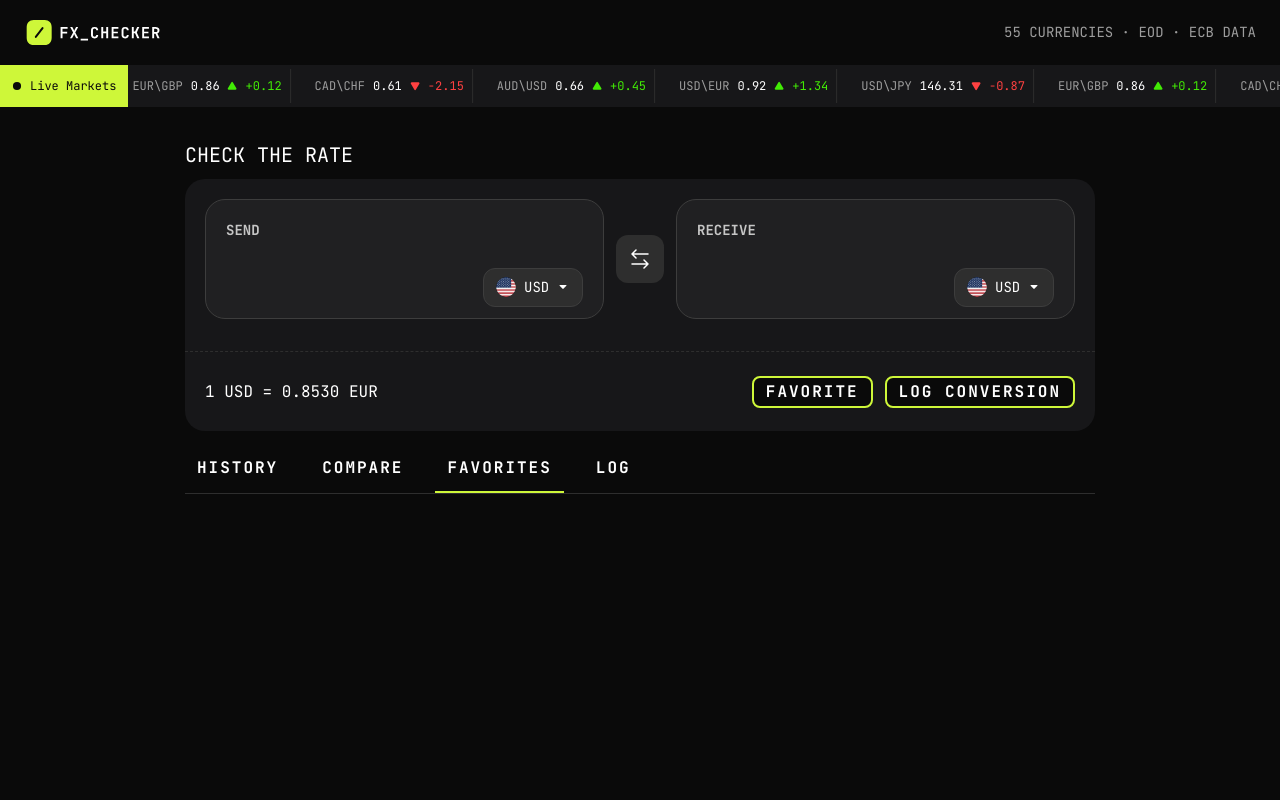
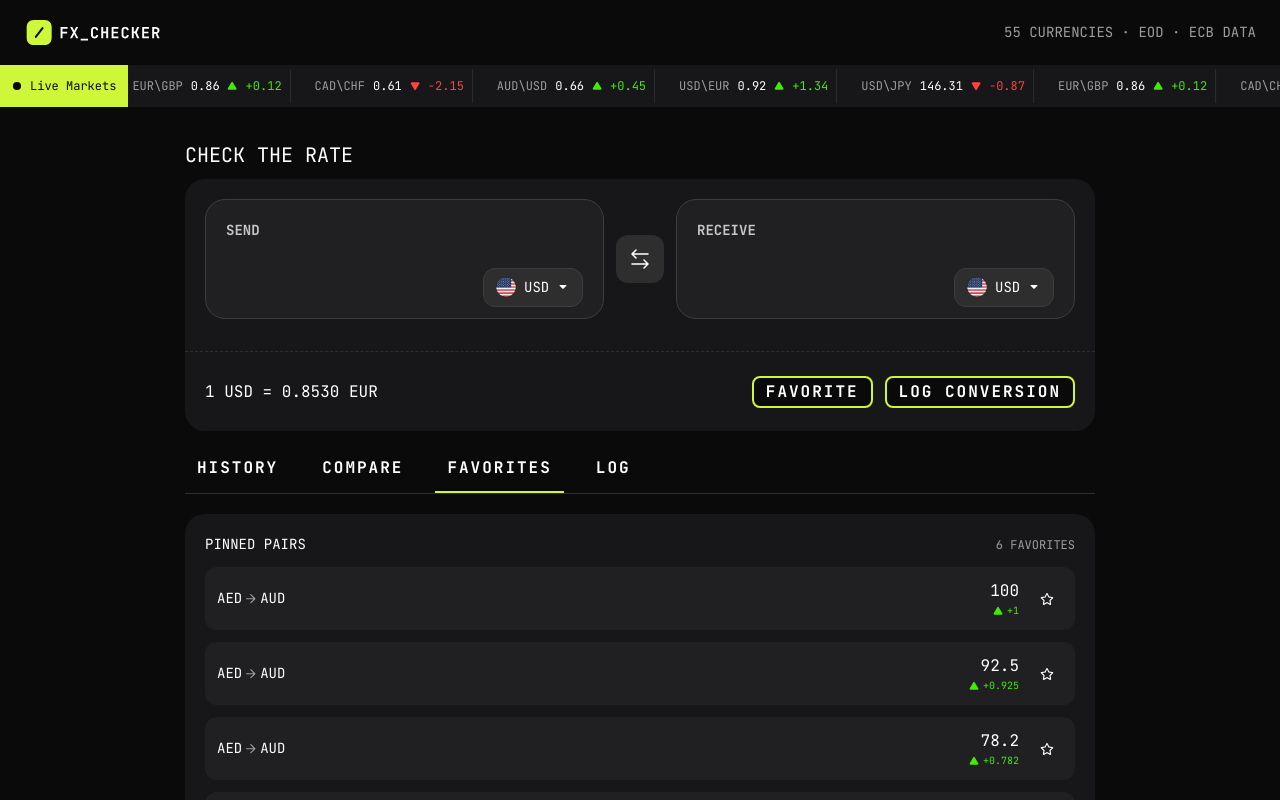
Before and after one commit to Zeeka32/currency-converter, a React (Vite) app: page / in a window 1280 px wide. Both pictures are taken after a click on the button "FAVORITES". Shown: the top 800 px of the page. Built offline with nearby package versions, Linux system fonts and the light colour scheme.

Commit message:
tabs/favorites

```diff
--- /dev/null
+++ b/src/components/FavoriteTable/favoriteTable.module.css
@@ -0,0 +1,61 @@
+.table {
+  background-color: var(--Neutral-700);
+  color: var(--Neutral-50);
+  font-size: 14px;
+  padding: var(--spacing-lg);
+  border-radius: var(--spacing-lg);
+  border: 0px solid black;
+  width: 100%;
+  display: flex;
+  flex-direction: column;
+  gap: var(--spacing-md);
+}
+.table .header {
+  display: flex;
+  flex-direction: row;
+  align-items: center;
+  justify-content: space-between;
+}
+@media screen and (max-width: 768px) {
+  .table .header {
+    flex-direction: column;
+    align-items: start;
+  }
+}
+.table .header .left {
+  display: flex;
+  align-items: center;
+  gap: var(--spacing-md);
+}
+.table .header .left .left-header {
+  color: var(--Neutral-200);
+}
+.table .header .right p {
+  color: var(--Neutral-200);
+  font-size: 12px;
+}
+.table .container {
+  display: flex;
+  flex-direction: row;
+  align-items: center;
+  justify-content: space-between;
+  gap: var(--spacing-md);
+}
+
+.card {
+  background-color: var(--Neutral-700);
+  color: var(--Neutral-200);
+  font-size: 32px;
+  padding: var(--spacing-lg);
+  border-radius: var(--spacing-lg);
+  border: 0px solid black;
+  width: 100%;
+  display: flex;
+  flex-direction: row;
+  gap: var(--spacing-md);
+  justify-content: center;
+  align-items: center;
+}
+.card h2 {
+  font-size: var(--font-size-xl);
+}/*# sourceMappingURL=favoriteTable.module.css.map */
--- /dev/null
+++ b/src/components/FavoriteTable/favoriteTable.module.scss
@@ -0,0 +1,72 @@
+$sm: 640px; // large phones
+$md: 768px; // tablets (portrait)
+$lg: 1024px; // tablets / small laptops
+$xl: 1280px; // desktops
+
+.table {
+  background-color: var(--Neutral-700);
+  color: var(--Neutral-50);
+  font-size: 14px;
+  padding: var(--spacing-lg);
+  border-radius: var(--spacing-lg);
+  border: 0px solid black;
+  width: 100%;
+  display: flex;
+  flex-direction: column;
+  gap: var(--spacing-md);
+
+  .header {
+    display: flex;
+    flex-direction: row;
+    align-items: center;
+    justify-content: space-between;
+
+    @media screen and (max-width: $md) {
+      flex-direction: column;
+      align-items: start;
+    }
+
+    .left {
+      display: flex;
+      align-items: center;
+      gap: var(--spacing-md);
+
+      .left-header {
+        color: var(--Neutral-200);
+      }
+    }
+    .right {
+      p {
+        color: var(--Neutral-200);
+        font-size: 12px;
+      }
+    }
+  }
+
+  .container {
+    display: flex;
+    flex-direction: row;
+    align-items: center;
+    justify-content: space-between;
+    gap: var(--spacing-md);
+  }
+}
+
+.card {
+  background-color: var(--Neutral-700);
+  color: var(--Neutral-200);
+  font-size: 32px;
+  padding: var(--spacing-lg);
+  border-radius: var(--spacing-lg);
+  border: 0px solid black;
+  width: 100%;
+  display: flex;
+  flex-direction: row;
+  gap: var(--spacing-md);
+  justify-content: center;
+  align-items: center;
+
+  h2 {
+    font-size: var(--font-size-xl);
+  }
+}
--- /dev/null
+++ b/src/components/FavoriteTable/favoriteTable.tsx
@@ -0,0 +1,96 @@
+import { currencies, type CurrencyCode } from "@/shared/constants/flagIcons";
+import classes from "./favoriteTable.module.css";
+import { useState, type ComponentProps } from "react";
+import {
+  CurrencyPair,
+  FavoriteButton,
+  GenericCurrencyCard,
+  NumberStack,
+} from "../ui/CurrencyCard/currencyCard";
+
+type CurrencyFromList = (typeof currencies)[number];
+
+type MultiConvertTableProps = ComponentProps<"div"> & {
+  amount: number;
+  sourceUnit: CurrencyCode;
+  data: {
+    code: CurrencyCode;
+    convertedAmount: number;
+    sourceUnit: number;
+  }[];
+};
+
+type CurrencyRowData = {
+  code: CurrencyCode;
+  convertedAmount: number;
+  sourceUnit: number;
+  currency: CurrencyFromList;
+};
+
+const FavoriteTable = ({
+  amount,
+  sourceUnit,
+  data,
+  className = "",
+  ...props
+}: MultiConvertTableProps) => {
+  const [activeCodes, setActiveCodes] = useState<CurrencyCode[]>([]);
+
+  const rows: CurrencyRowData[] = data.flatMap((item): CurrencyRowData[] => {
+    const currency = currencies.find((c) => c.code === item.code);
+
+    if (!currency) return [];
+
+    return [
+      {
+        ...item,
+        currency,
+      },
+    ];
+  });
+
+  function handleOnFavoriteClick(code: CurrencyCode) {
+    setActiveCodes((prev) => {
+      if (prev.includes(code)) {
+        return prev.filter((activeCode) => activeCode !== code);
+      }
+
+      return [...prev, code];
+    });
+  }
+
+  return (
+    <div className={`${classes.table} ${className}`} {...props}>
+      <div className={classes.header}>
+        <div className={classes.left}>
+          <h3>PINNED PAIRS</h3>
+        </div>
+
+        <div className={classes.right}>
+          <p>{`${rows.length} FAVORITES`}</p>
+        </div>
+      </div>
+
+      {rows.map((row) => (
+        <GenericCurrencyCard
+          key={row.code}
+          left={<CurrencyPair from="AED" to="AUD" />}
+          right={
+            <div className={classes.container}>
+              <NumberStack
+                headerNumber={row.convertedAmount}
+                contentNumber={row.sourceUnit}
+              ></NumberStack>
+              <FavoriteButton
+                active={activeCodes.includes(row.code)}
+                onClick={() => handleOnFavoriteClick(row.code)}
+              />
+            </div>
+          }
+        />
+      ))}
+    </div>
+  );
+};
+
+export default FavoriteTable;
--- a/src/components/Tabs/tabs.tsx
+++ b/src/components/Tabs/tabs.tsx
@@ -4,6 +4,7 @@ import { TapButton } from "../ui/TapButton/tapButton";
 import classes from "./tabs.module.css";
 import Card from "../ui/Card/Card";
 import History from "../History/history";
+import FavoriteTable from "../FavoriteTable/favoriteTable";
 
 const mockData = [
   {
@@ -57,7 +58,9 @@ const tabs: { value: TabType; label: string; render: () => React.ReactNode }[] =
     {
       value: "favorite",
       label: "FAVORITES",
-      render: () => <></>,
+      render: () => (
+        <FavoriteTable data={mockData} amount={1000} sourceUnit="USD" />
+      ),
     },
     {
       value: "log",
```
Also changed, not shown: 1 other file (tests, documents, lock files or other folders).
